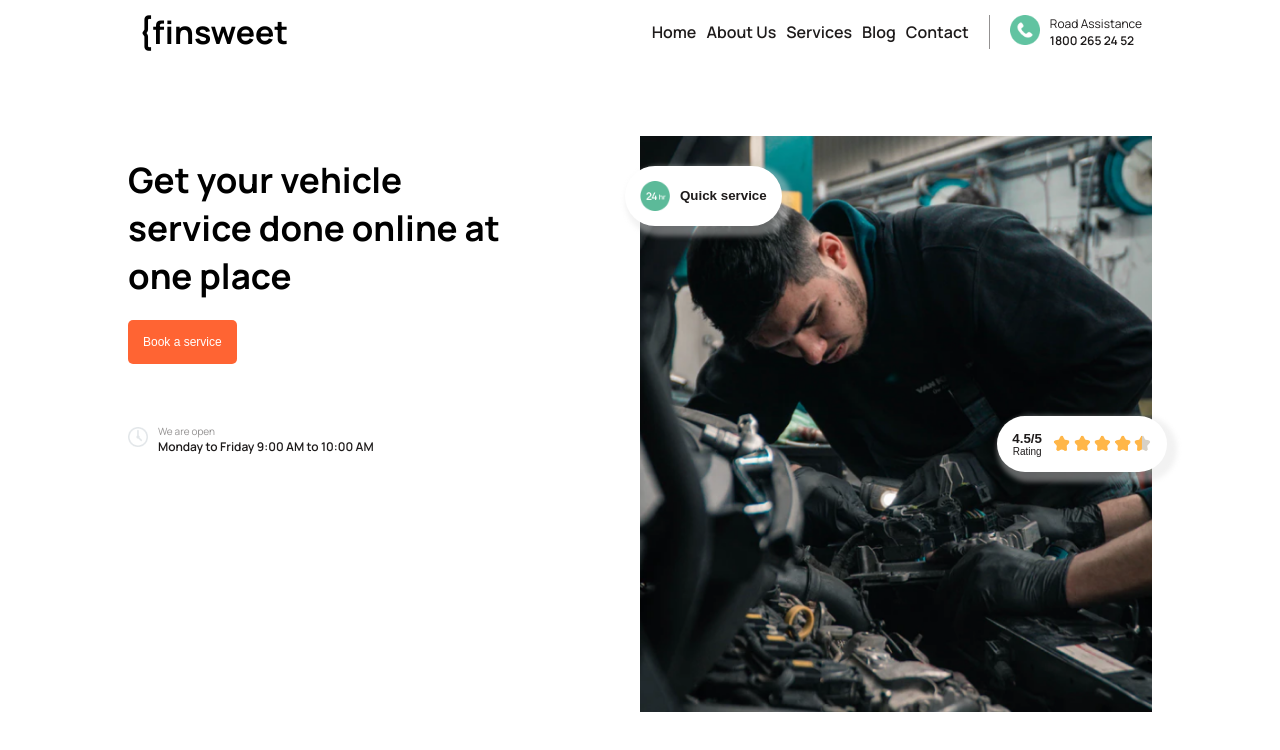
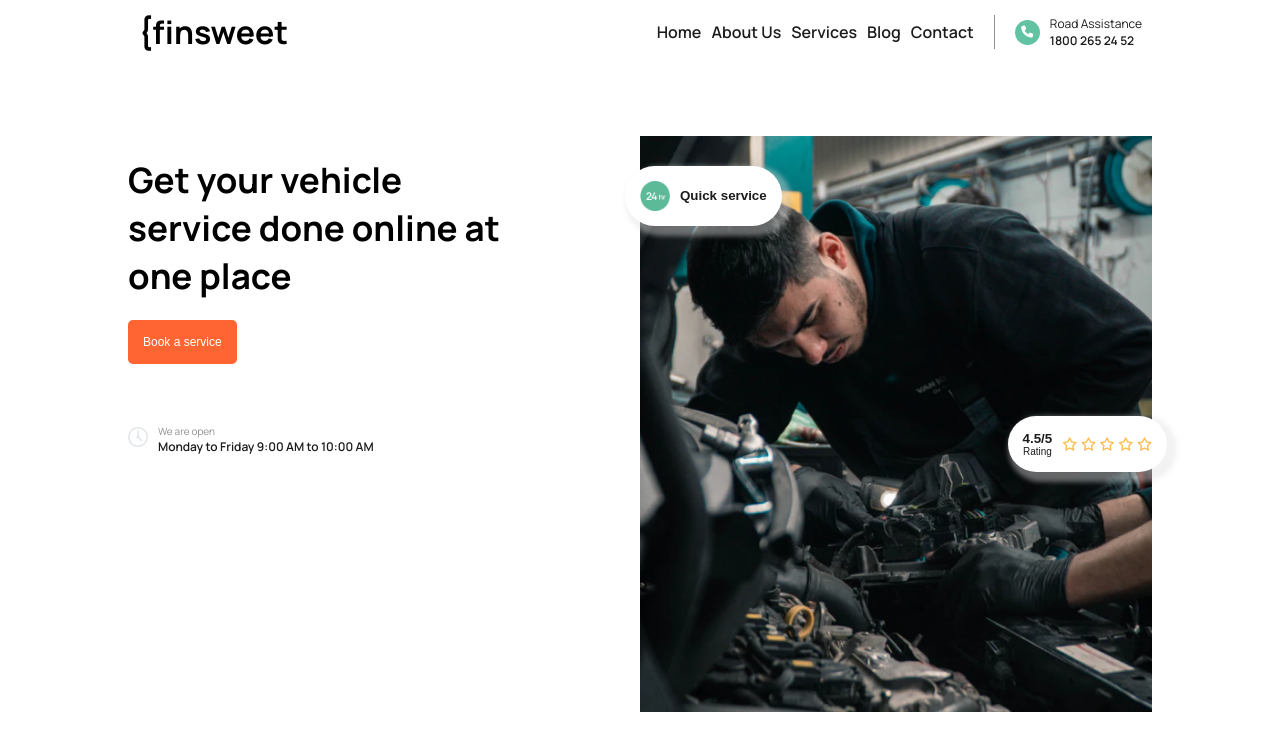
Before and after one commit to Dfunmi/-finsweet, a plain HTML site: page index.html in a window 1280 px wide. Drawn offline with Linux system fonts and the light colour scheme.

Commit message:
icon update

```diff
--- a/index.html
+++ b/index.html
@@ -4,6 +4,7 @@
     <meta charset="UTF-8" />
     <meta name="viewport" content="width=device-width, initial-scale=1.0" />
     <link rel="stylesheet" href="./style.css" />
+    <script src="https://kit.fontawesome.com/918ecdffce.js" crossorigin="anonymous"></script>
     <title>Finsweet</title>
   </head>
   <body>
@@ -21,12 +22,13 @@
           <li>Contact</li>
         </ul>
         <div class="assistance">
-          <div class="whatsapp">
-            <img
+          <div class="contact-icon">
+            <i class="fa-solid fa-phone fa"></i>
+            <!-- <img
               src="./IMAGES/Assistance Icon.png"
               alt="assistance-icon"
               width="30px"
-            />
+            /> -->
           </div>
           <div class="assist-text">
             <p>Road Assistance</p>
@@ -66,12 +68,19 @@
               <div class="rating-score">4.5/5</div>
               <div class="rating-text">Rating</div>
             </div>
-            <img
+            <div class="rating-stars">
+              <i class="fa-regular fa-star"></i>
+              <i class="fa-regular fa-star"></i>
+              <i class="fa-regular fa-star"></i>
+              <i class="fa-regular fa-star"></i>
+              <i class="fa-regular fa-star" ></i>
+            </div>
+            <!-- <img
               src="./IMAGES/Stars.png"
               alt="rating-stars"
               class="rating-stars"
               width="100px"
-            />
+            /> -->
           </button>
         </div>
       </div>
--- a/style.css
+++ b/style.css
@@ -28,6 +28,16 @@ nav {
   column-gap: 10px;
   font-size: 12px;
   vertical-align: top;
+}
+.contact-icon {
+  background-color: #61c3a1;
+  width: 25px;
+  height: 25px;
+  border-radius: 50%;
+  color: #fff;
+  display: flex;
+  justify-content: center;
+  align-items: center;
 }
 .assist-num {
   color: #1e1b1b;
@@ -77,6 +87,11 @@ nav ul li {
   padding: 15px;
   border: none;
   border-radius: 5px;
+}
+.btn-orange:hover {
+  background-color: #ff6433;
+  opacity: 0.5;
+  cursor: pointer;
 }
 .opening-time {
   display: flex;
@@ -140,3 +155,6 @@ nav ul li {
   color: #1e1b1b;
   font-weight: 500;
 }
+.rating-stars {
+  color: #ffb648;
+}
```
